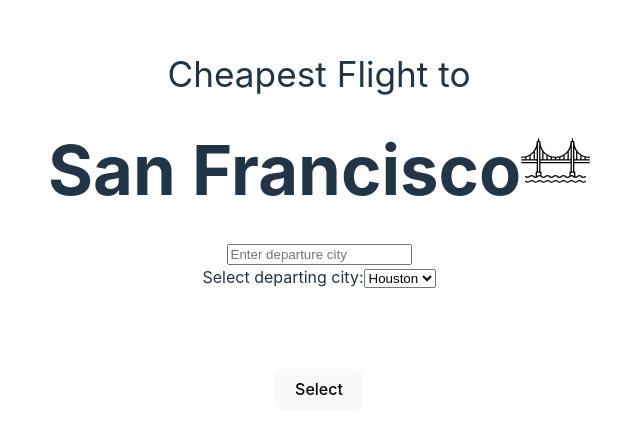
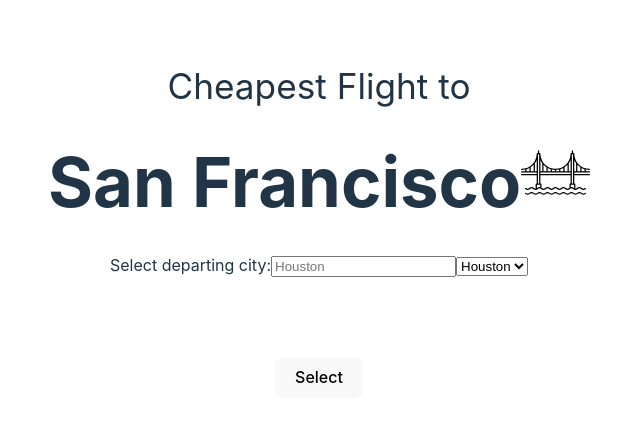
Before and after one commit to t-ylerJ/rfp2404-mvp, a React (Vite) app in the folder flightSF/: page / in a window 1280 px wide. Shown: the part 138-572 px from the top of the page, without its empty margins (321-961 px from the left). Built offline with nearby package versions, Linux system fonts and the light colour scheme.

Commit message:
add initial city as default placeholder city for searchbar

```diff
--- a/flightSF/src/components/App.jsx
+++ b/flightSF/src/components/App.jsx
@@ -24,6 +24,7 @@ function App() {
   const [week3Price, setWeek3Price] = useState(0);
   const [week2Price, setWeek2Price] = useState(0);
   const[week1Price, setWeek1Price] = useState(0);
+  const [filterText, setFilterText] = useState('');
 
 
 
@@ -139,12 +140,16 @@ function App() {
                   .map(({ value }) => value)
                   .slice(0, 4)
                 );
-                if (initialCity === true && cityChoices[0]) {
+              }, [cities]);
+
+              useEffect(() => {
+                if (initialCity && cityChoices.length > 0) {
                   setSelectedCity(cityChoices[0].name);
+                  setInitialCity(false);
                   console.log("initial city:", initialCity)
                   console.log("selectedCity:", selectedCity, cityChoices[0]);
                 }
-              }, [showResult]);
+              }, [cityChoices, initialCity]);
 
 
               const updateChartData = (week4Price, week3Price, week2Price, week1Price) => {
@@ -181,7 +186,7 @@ function App() {
               const handleChange = (e) => {
                 // Update selected city, triggering the effects to update prices and chart data
                 setSelectedCity(e.target.value);
-                setInitialCity(false);
+                // setInitialCity(false);
                 console.log("initialCity", initialCity);
                 console.log("selectedCity:", selectedCity);
               }
@@ -219,20 +224,24 @@ console.log(selectedCity)
       <div className="w-full">
         {!showResult ? (
           <form onSubmit={handleSubmit}>
-            <SearchBar />
-          <label htmlFor={cityId}>
-            Select departing city:
-          </label>
-            <select
-
+            <div>
+              <label htmlFor={cityId}>
+              Select departing city:
+              </label>
+              <SearchBar
+                handleChange={handleChange}
+                handleSubmit={handleSubmit}
+                initialCity={selectedCity}
+                filterText={filterText}  />
+              <select
               onChange={handleChange}
               id={cityId} name="citySelection">
               {cityChoices.map((city, index) => (
                 <option value={city.name} key={index}>{city.name}</option>
-
               ))}
           </select>
             <div className="text-gray-600 pt-10">
+            </div>
             </div>
             <button type="submit">Select</button>
           </form>
--- a/flightSF/src/components/SearchBar.jsx
+++ b/flightSF/src/components/SearchBar.jsx
@@ -1,9 +1,16 @@
-function SearchBar() {
+import '../components/App.jsx';
+
+
+function SearchBar( { handleChange, handleSubmit, filterText, initialCity} ) {
 
   return (
-    <form>
-      <input type="text" placeholder="Enter departure city"></input>
-    </form>
+    <>
+      <input
+        type="text"
+        placeholder={initialCity}
+        onChange={handleChange}
+      ></input>
+    </>
   )
 }
 
```
